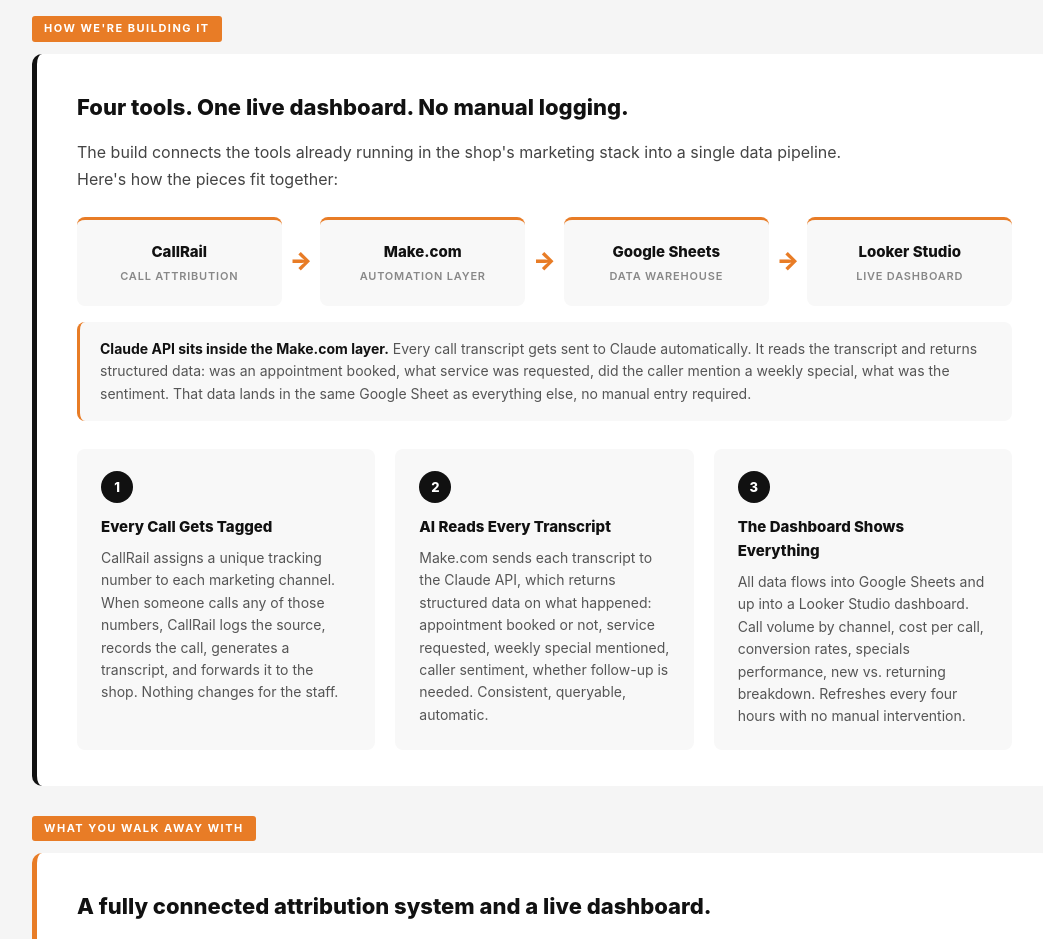
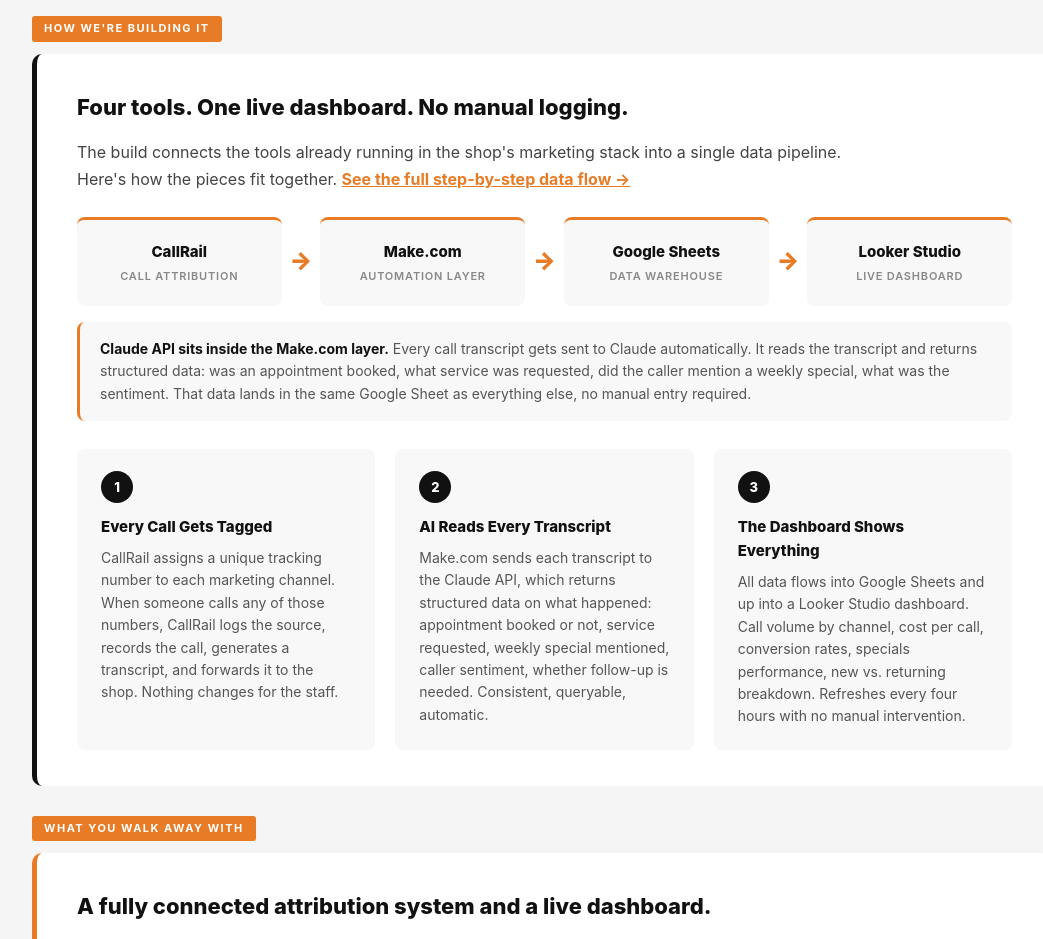
Before and after one commit to joshcowen/guidemktg-proposals, a website: page spartan-foreign-accents/index.html in a window 1280 px wide. Shown: the part 1600-2539 px from the top of the page, without its empty margins (98-1141 px from the left). Drawn offline with Linux system fonts and the light colour scheme.

Commit message:
Link flow chart from FA proposal

```diff
--- a/spartan-foreign-accents/index.html
+++ b/spartan-foreign-accents/index.html
@@ -654,7 +654,7 @@
     <div class="section-label">How We're Building It</div>
     <div class="card dark-border">
       <h2>Four tools. One live dashboard. No manual logging.</h2>
-      <p>The build connects the tools already running in the shop's marketing stack into a single data pipeline. Here's how the pieces fit together:</p>
+      <p>The build connects the tools already running in the shop's marketing stack into a single data pipeline. Here's how the pieces fit together. <a href="flow.html" style="color:#e87c26; font-weight:700;">See the full step-by-step data flow &rarr;</a></p>
       <div class="stack-diagram">
         <div class="stack-tool">
           <div class="tool-name">CallRail</div>
```
